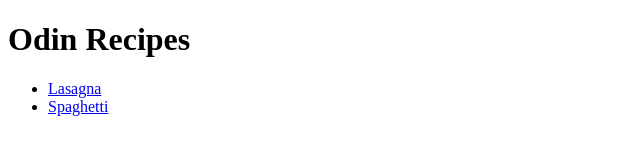
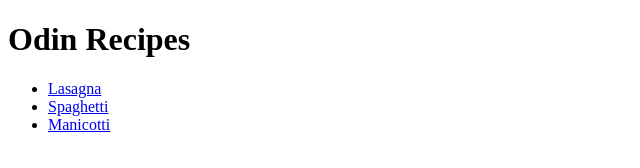
Before and after one commit to Mocis/odin-recipes, a plain HTML site: page index.html in a window 1280 px wide. Shown: the full height of the page, 0-640 px from the left. Drawn offline with Linux system fonts and the light colour scheme.

Commit message:
Added a manicotti link

```diff
--- a/index.html
+++ b/index.html
@@ -11,6 +11,7 @@
         <ul>
             <li><a href="./recipes/lasagna.html">Lasagna</a></li>
             <li><a href="./recipes/spaghetti.html">Spaghetti</a></li>
+            <li><a href="./recipes/manicotti.html">Manicotti</a></li>
         </ul>
     </body>
 
```
